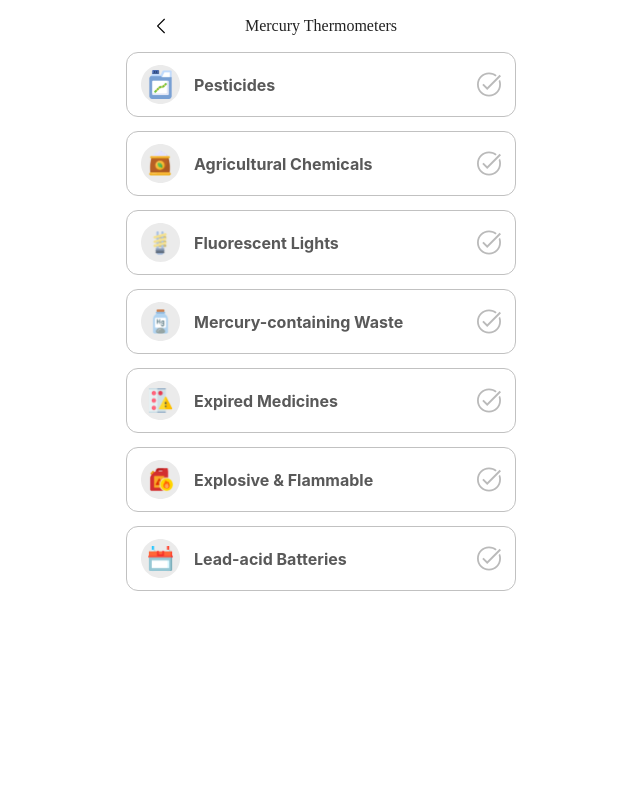
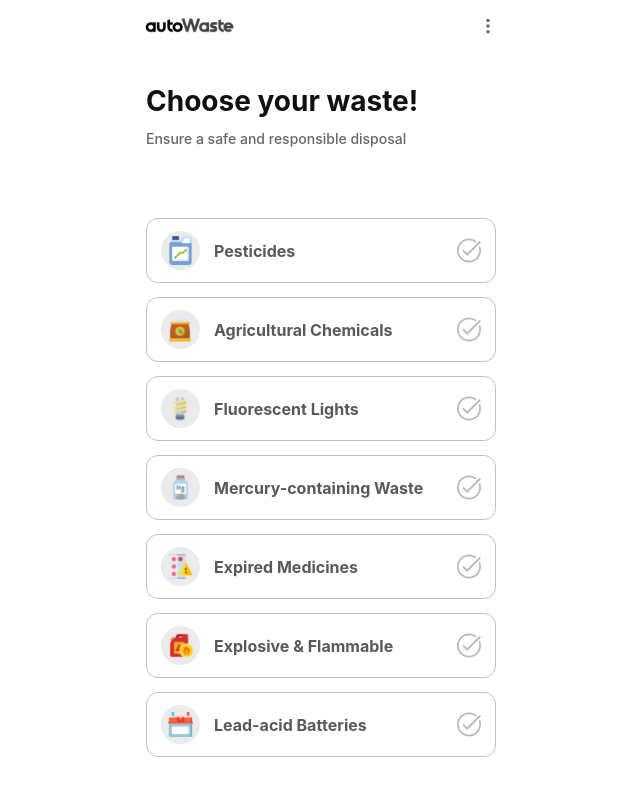
Before and after one commit to Junction-2023-9room/9room-frontend, a React (Vite) app: page /waste in a window 1280 px wide. Shown: the top 796 px of the page, without its empty margins (319-959 px from the left). Built offline with nearby package versions, Linux system fonts and the light colour scheme.

Commit message:
feat: waste page create

```diff
--- a/src/components/Header/TitleHeader.tsx
+++ b/src/components/Header/TitleHeader.tsx
@@ -1,7 +1,6 @@
-import React from 'react';
 import styled from 'styled-components';
 
-const TitlieHeader = () => {
+const TitleHeader = () => {
   return (
     <TitleHeaderContainer>
       <img src={'logo.svg'} alt="autoWaste" />
@@ -10,11 +9,11 @@ const TitlieHeader = () => {
   );
 };
 
-export default TitlieHeader;
+export default TitleHeader;
 
 const TitleHeaderContainer = styled.div`
   display: flex;
-  height: 100%;
+  height: 52px;
   justify-content: space-between;
   align-items: center;
   padding: 0 19px 0 15px;
--- a/src/components/Layout.tsx
+++ b/src/components/Layout.tsx
@@ -2,12 +2,10 @@ import { Outlet } from 'react-router-dom';
 import { styled } from 'styled-components';
 
 import theme from '../styles/theme';
-import Header from './Header/Header';
 
 function Layout() {
   return (
     <Container>
-      <Header />
       <Outlet />
     </Container>
   );
--- a/src/pages/Waste/index.tsx
+++ b/src/pages/Waste/index.tsx
@@ -1,11 +1,43 @@
+import styled from 'styled-components';
+
+import TitleHeader from '../../components/Header/TitleHeader';
 import WasteList from './WasteList';
 
 const Index = () => {
   return (
     <div>
-      <WasteList />
+      <TitleHeader />
+      <Container>
+        <Heading>Choose your waste!</Heading>
+        <Desc>Ensure a safe and responsible disposal</Desc>
+        <WasteList />
+      </Container>
     </div>
   );
 };
 
 export default Index;
+
+const Container = styled.div`
+  padding: 0 20px;
+`;
+
+const Heading = styled.h2`
+  margin-top: 32px;
+  margin-bottom: 12px;
+
+  color: #101010;
+  font-size: 28px;
+  font-weight: 700;
+`;
+
+const Desc = styled.p`
+  margin-bottom: 72px;
+
+  color: #666;
+
+  /* Paragraph/Body4 */
+  font-size: 14px;
+  font-weight: 500;
+  line-height: 100%; /* 14px */
+`;
```
